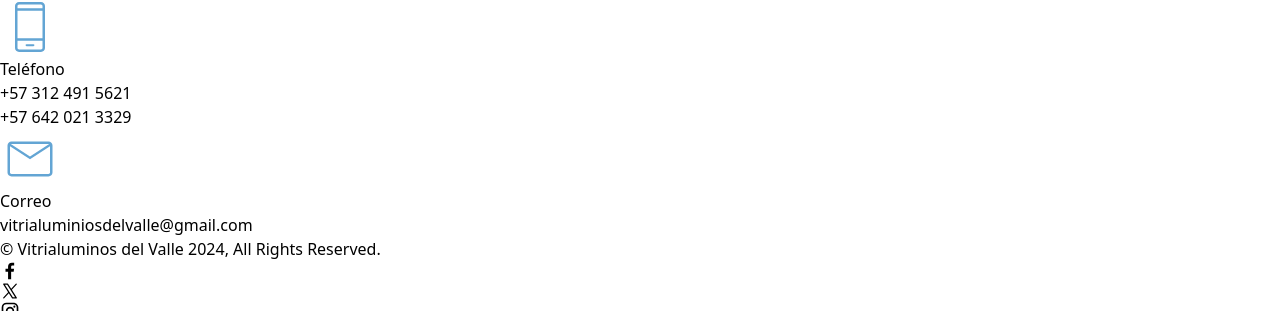
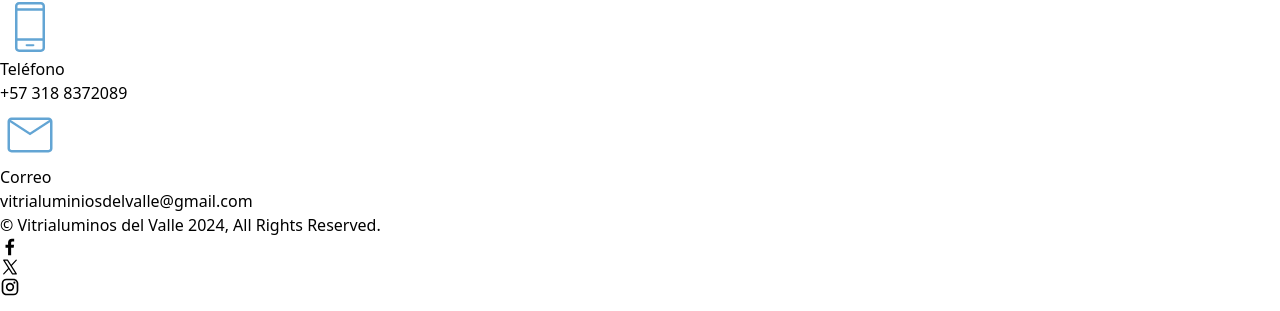
Before and after one commit to AlejoMuriel123/vitrialuminios-web, a React (Vite) app: page / in a window 1280 px wide. Shown: the part 6393-6704 px from the top of the page. Built offline with nearby package versions, Linux system fonts and the light colour scheme.

Commit message:
contact functions

```diff
--- a/src/app/components/footer/Footer.tsx
+++ b/src/app/components/footer/Footer.tsx
@@ -4,7 +4,8 @@ export default function Footer() {
   return (
     <div className="px-10 xl:px-40 py-16 border border-t-gray-300 flex flex-col md:flex-row justify-between gap-8 items-center">
       <p className="text-gray-500 text-sm">
-        © Vitrialuminos del Valle 2024, All Rights Reserved.
+        © Vitrialuminos del Valle {new Date().getFullYear()}, All Rights
+        Reserved.
       </p>
       <div className="flex flex-row gap-4">
         <FacebookIcon />
--- a/src/app/sections/contact/Contact.tsx
+++ b/src/app/sections/contact/Contact.tsx
@@ -14,15 +14,22 @@ export default function Contact() {
         <div className="flex flex-col items-center">
           <PhoneIcon />
           <p className="pt-4 text-xl font-medium">Teléfono</p>
-          <p className="pt-4 text-center text-gray-500">
-           +57 312 491 5621
-          </p>
-          <p className="text-center text-gray-500">+57 642 021 3329</p>
+          <a
+            href="tel:+573188372089"
+            className="pt-4 text-center text-gray-500"
+          >
+            +57 318 8372089
+          </a>
         </div>
         <div className="flex flex-col items-center">
           <MailIcon />
           <p className="pt-4 text-xl font-medium">Correo</p>
-          <p className="pt-4 text-center text-gray-500">vitrialuminiosdelvalle@gmail.com</p>
+          <a
+            href="mailto:vitrialuminiosdelvalle@gmail.com"
+            className="pt-4 text-center text-gray-500"
+          >
+            vitrialuminiosdelvalle@gmail.com
+          </a>
         </div>
       </div>
     </div>
```
Also changed, not shown: 1 other file (tests, documents, lock files or other folders).
